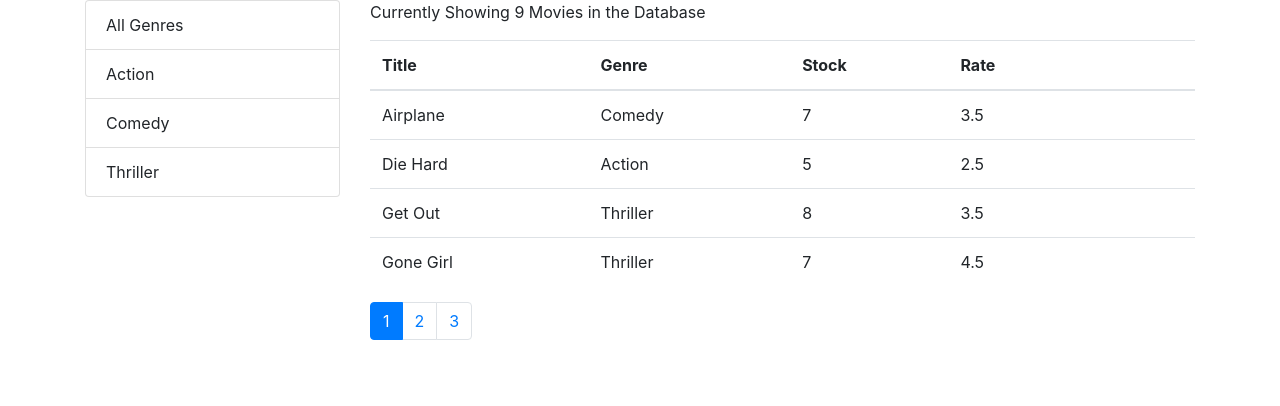
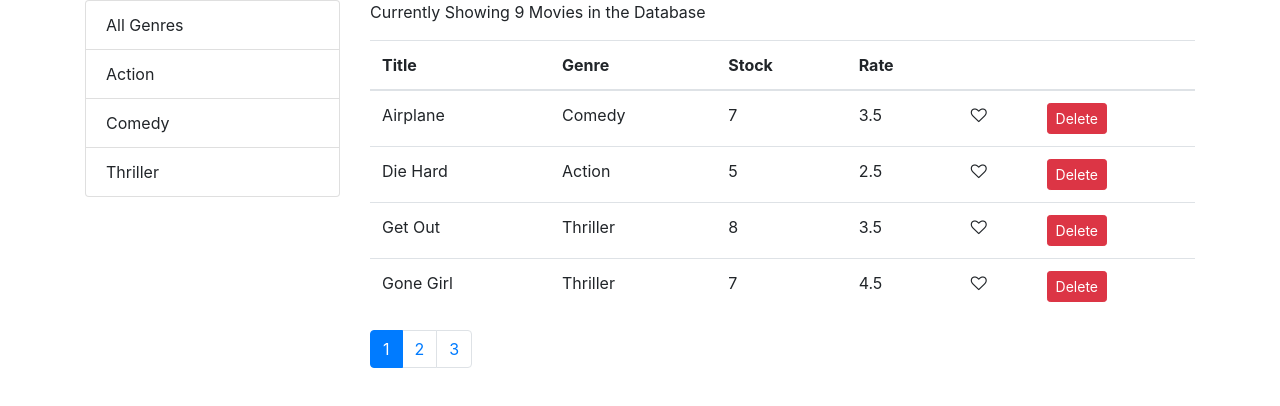
Before and after one commit to sonnn9/-Mastering-React, a React (Create React App) app: page / in a window 1280 px wide. Shown: the top 406 px of the page. Built offline with nearby package versions, Linux system fonts and the light colour scheme.

Commit message:
unique_key

```diff
--- a/src/App.js
+++ b/src/App.js
@@ -1,4 +1,4 @@
-import React, { Component } from "react";
+import React from "react";
 import Movies from "./components/movies";
 import './App.css';
 
--- a/src/components/common/like.jsx
+++ b/src/components/common/like.jsx
@@ -1,4 +1,4 @@
-import React, {Component} from "react";
+import React from "react";
 
 // Input: liked: boolean
 // Output: onClick
--- a/src/components/common/pagination.jsx
+++ b/src/components/common/pagination.jsx
@@ -14,7 +14,7 @@ const Pagination = pros => {
         <ul className="pagination">
             {pages.map(page => (
                 <li key={page} className={ page === currentPage ? 'page-item active' : 'page-item'}>
-                    <a className="page-link" onClick={() => onPageChange(page)}>{page}</a>
+                    <a href="javascript:;" className="page-link" onClick={() => onPageChange(page)}>{page}</a>
                 </li>
             ))}
         </ul>
--- a/src/components/common/tableBody.jsx
+++ b/src/components/common/tableBody.jsx
@@ -14,9 +14,11 @@ class TableBody extends Component {
     render() {
         const {data, columns}  = this.props;
         return (<tbody>
-            {data.map(item => <tr>
-                {columns.map(column => <td key={item._id + (column.path || column.key)}>{_.get(item, column.path)}</td>)}
-            </tr>)}
+            {data.map(item =>
+                <tr key={item._id}>
+                    {columns.map(column => <td key={this.createKey(item, column)}>{this.renderCell(item, column)}</td>)}
+                </tr>)
+            }
             </tbody>
         );
     }
```
